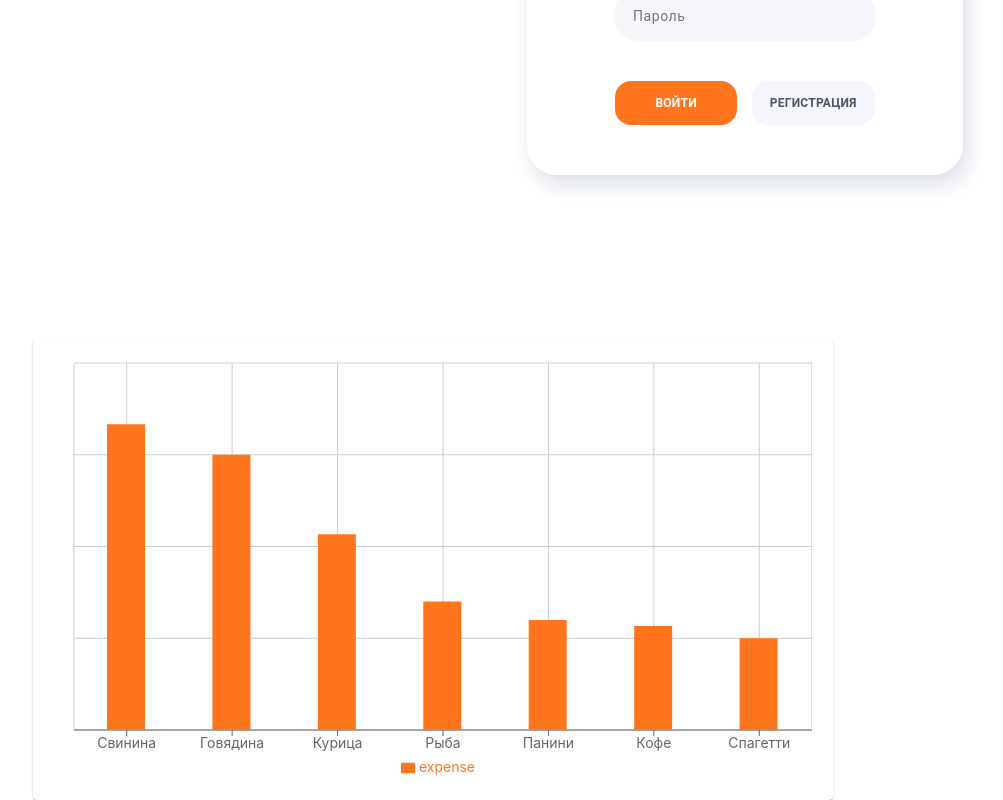
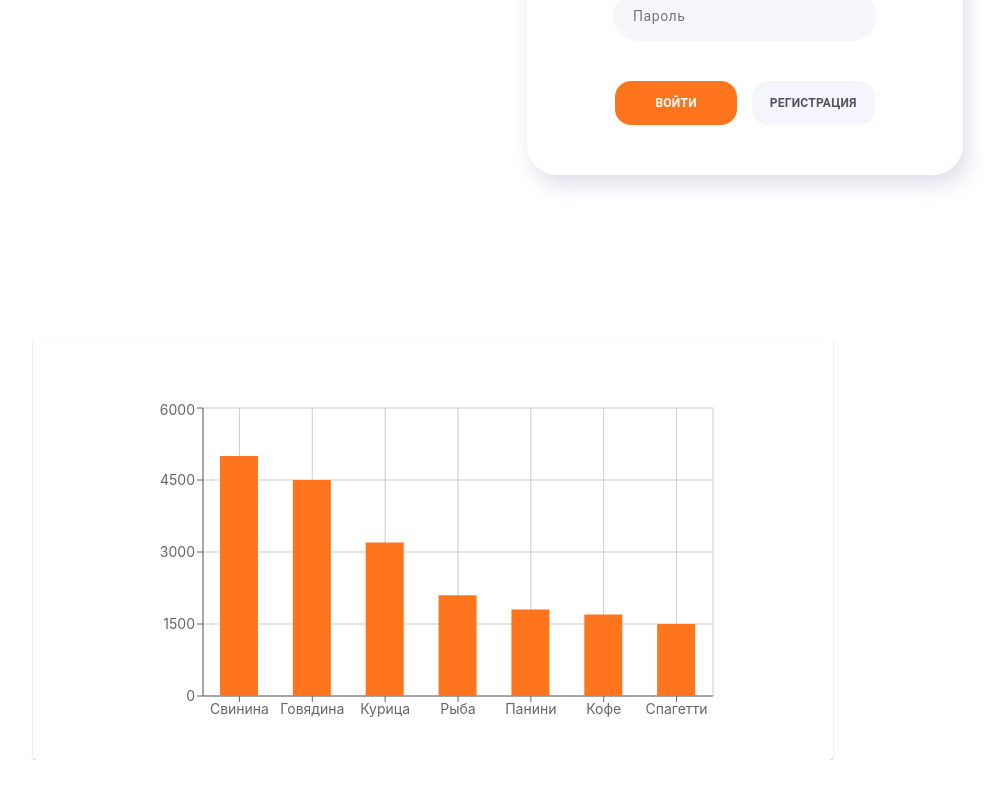
Before and after one commit to YelyzavetaLukianova/Money-project-react, a React (Create React App) app: page /income in a window 1280 px wide. Shown: the part 528-1328 px from the top of the page, without its empty margins (207-1210 px from the left). After the commit the page ends 1288 px from the top, so only its background shows below. Built offline with nearby package versions, Linux system fonts and the light colour scheme.

Commit message:
таб, моб
гілку не видаляти

```diff
--- a/src/components/Charts/Chart.jsx
+++ b/src/components/Charts/Chart.jsx
@@ -54,10 +54,33 @@ export default class Charts extends PureComponent {
         sx={{ width: 800, margin: '20px auto', padding: '20px 0' }}
         elevation={1}
       >
+        <div className={s.wrap}>
           <BarChart
             className={s.chart}
-          width={758}
-          height={422}
+            width={620}
+            height={328}
+            data={data}
+            margin={{
+              top: 5,
+              right: 30,
+              left: 20,
+              bottom: 5,
+            }}
+          >
+            <CartesianGrid />
+            <XAxis dataKey="name" />
+            <YAxis />
+            <Tooltip />
+            {/* <Legend /> */}
+            <Bar dataKey="expense" fill="#FF751D" barSize={38} />
+          </BarChart>
+        </div>
+        <div className={s.wrapMob}>
+          <BarChart
+            layout="vertical"
+            className={s.chart}
+            width={270}
+            height={485}
             data={data}
             margin={{
               top: 5,
@@ -67,12 +90,13 @@ export default class Charts extends PureComponent {
             }}
           >
             <CartesianGrid />
-          <XAxis dataKey="name" />
-          {/* <YAxis dataKey="name" /> */}
+            <XAxis type="number" />
+            <YAxis type="category" dataKey="name" />
             <Tooltip />
-          <Legend />
+            {/* <Legend /> */}
             <Bar dataKey="expense" fill="#FF751D" barSize={38} />
           </BarChart>
+        </div>
       </Paper>
       // </ResponsiveContainer>
     );
--- a/src/components/Charts/Chart.module.css
+++ b/src/components/Charts/Chart.module.css
@@ -1,38 +1,35 @@
-.rechartsresponsivecontainer {
-  background-color: var(--white-color);
-  border-radius: 40px;
-  box-shadow: 5px 10px 20px rgba(170, 178, 197, 0.4);
-  border-radius: 30px;
-  height: 80px;
-  margin: 0 auto;
-  height: 422px;
-}
-@media screen and (max-width: 767px) {
-  .container {
-    min-height: 422px;
-    padding-bottom: 10px;
-  }
-}
-.noData {
-  padding-top: 10px;
-  text-align: center;
-}
 .pap {
-  width: 282px;
+  width: 283px;
+  height: 510px;
 }
 .chart {
   width: 270px;
   /* height: 422px; */
 }
+.wrap {
+  display: none;
+}
+.wrapMob {
+  width: 280px;
+  height: 508px;
+}
 @media screen and (min-width: 768px) {
+  .wrap {
+    display: unset;
+  }
+  .wrapMob {
+    display: none;
+  }
   .pap {
     width: 666px;
+    height: 422px;
     margin: 20px auto;
     padding: 50px 30px 45px;
   }
   .chart {
-    width: 605px;
+    width: 625px;
     height: 328px;
+    margin: 0 auto;
   }
 }
 @media screen and (min-width: 1280px) {
@@ -43,7 +40,6 @@
   }
   .chart {
     width: 758px;
-    height: 422px;
-    margin: 0 auto;
+    margin: 45px auto;
   }
 }
```
Lines whose indentation alone changed are shown as unchanged.
